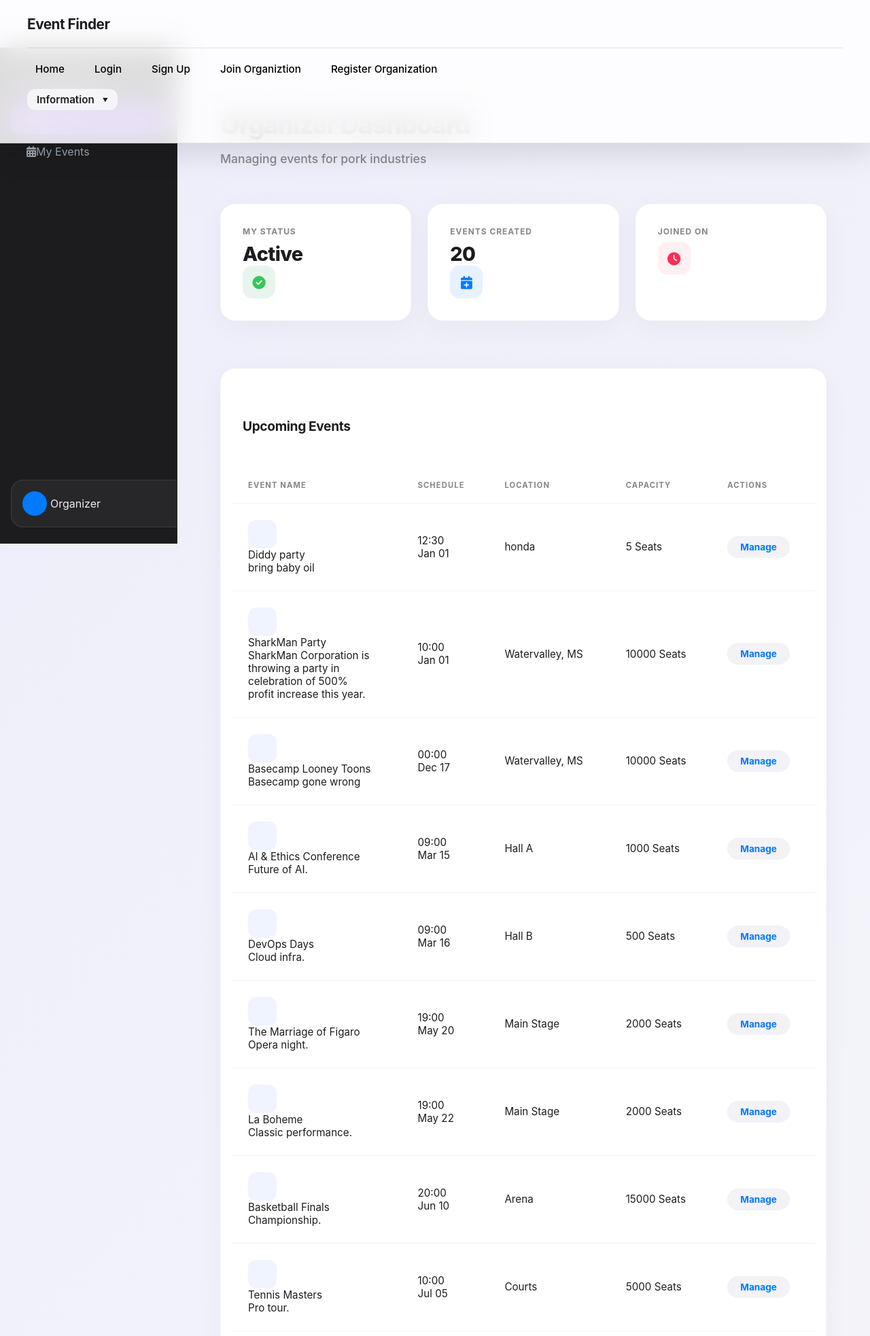
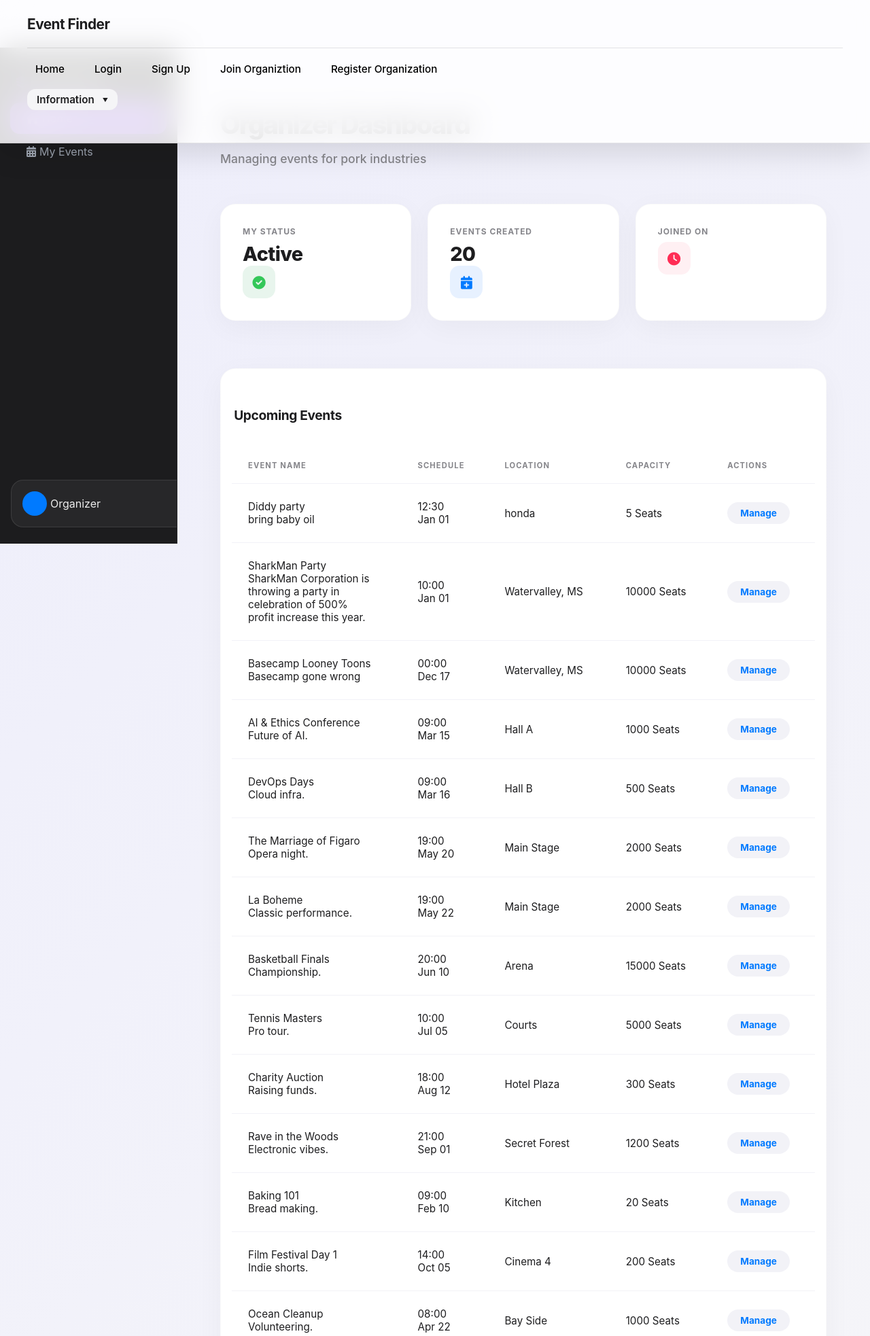
Before and after one commit to JesseSinti/DjangoUnit2Project, a Django app: template Django_Unit_Project_2/App/templates/org_user_dashboard.html in a window 1280 px wide. Shown: the top 1966 px of the page at 68% size. Run offline with Django 5.2, Linux system fonts and the light colour scheme; the template is opened without the code that fills it: values that come from a table or form of the project are taken from there, others are empty; data comes from the database, SQL or seed files in the repository; both versions use the stored data as it was after the commit.

Commit message:
css finalization

```diff
--- a/Django_Unit_Project_2/App/static/org_user_dashboard.css
+++ b/Django_Unit_Project_2/App/static/org_user_dashboard.css
@@ -145,7 +145,7 @@ body {
     margin-top: 70px;
 }
 
-.table-header { padding: 1.5rem 1rem 1rem; }
+.table-header { padding: 0.5rem 0.2rem 0.2rem; }
 .table-header h5 { font-size: 1.2rem; font-weight: 700; letter-spacing: -0.02em; }
 
 .custom-table { width: 100%; border-collapse: separate; border-spacing: 0; }
@@ -209,3 +209,7 @@ body {
 
 .info-content .label { font-size: 0.7rem; font-weight: 700; color: var(--apple-text-secondary); text-transform: uppercase; margin-bottom: 2px; }
 .info-content .val { font-size: 1rem; font-weight: 600; }
+
+#t_icon {
+    margin-right: 5px;
+}
--- a/Django_Unit_Project_2/App/templates/org_user_dashboard.html
+++ b/Django_Unit_Project_2/App/templates/org_user_dashboard.html
@@ -12,10 +12,10 @@
 
     <div class="nav flex-column mt-3">
         <a href="#" class="nav-link active">
-            <i class="fas fa-house"></i> Home
+            <i class="fas fa-house" id="t_icon"></i> Home
         </a>
         <a href="#my-events" class="nav-link">
-            <i class="fas fa-calendar-days"></i> My Events
+            <i class="fas fa-calendar-days" id="t_icon"></i> My Events
         </a>
     </div>
 
@@ -98,9 +98,6 @@
                             <tr>
                                 <td>
                                     <div class="d-flex align-items-center">
-                                        <div class="event-icon-box" style="background: #f0f4ff; color: #5c7cfa;">
-                                            <i class="fas fa-calendar-star"></i>
-                                        </div>
                                         <div>
                                             <div class="fw-bold">{{ event.title }}</div>
                                             <div class="text-muted small text-truncate" style="max-width: 180px;">{{ event.description }}</div>
```
Also changed, not shown: Django_Unit_Project_2/db.sqlite3.
